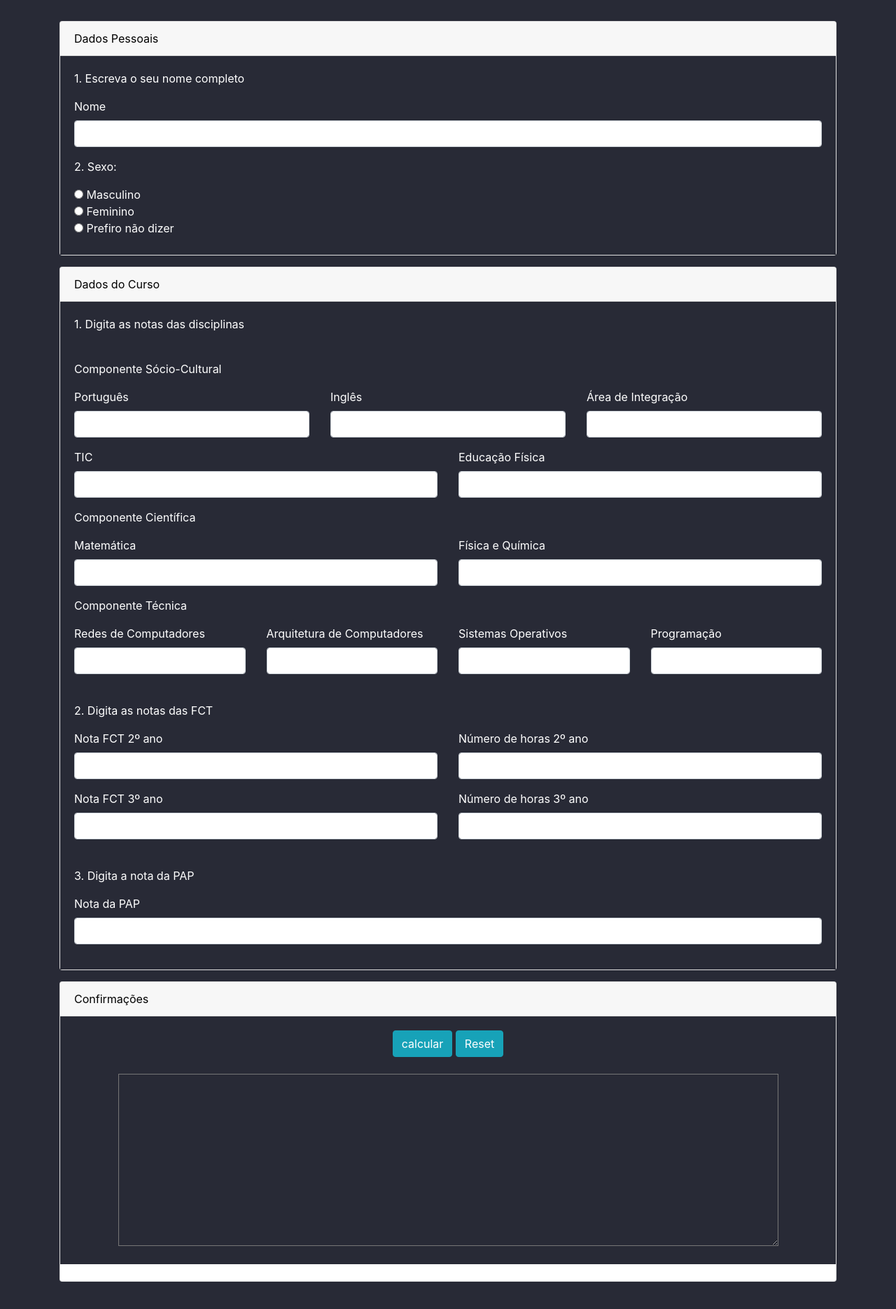
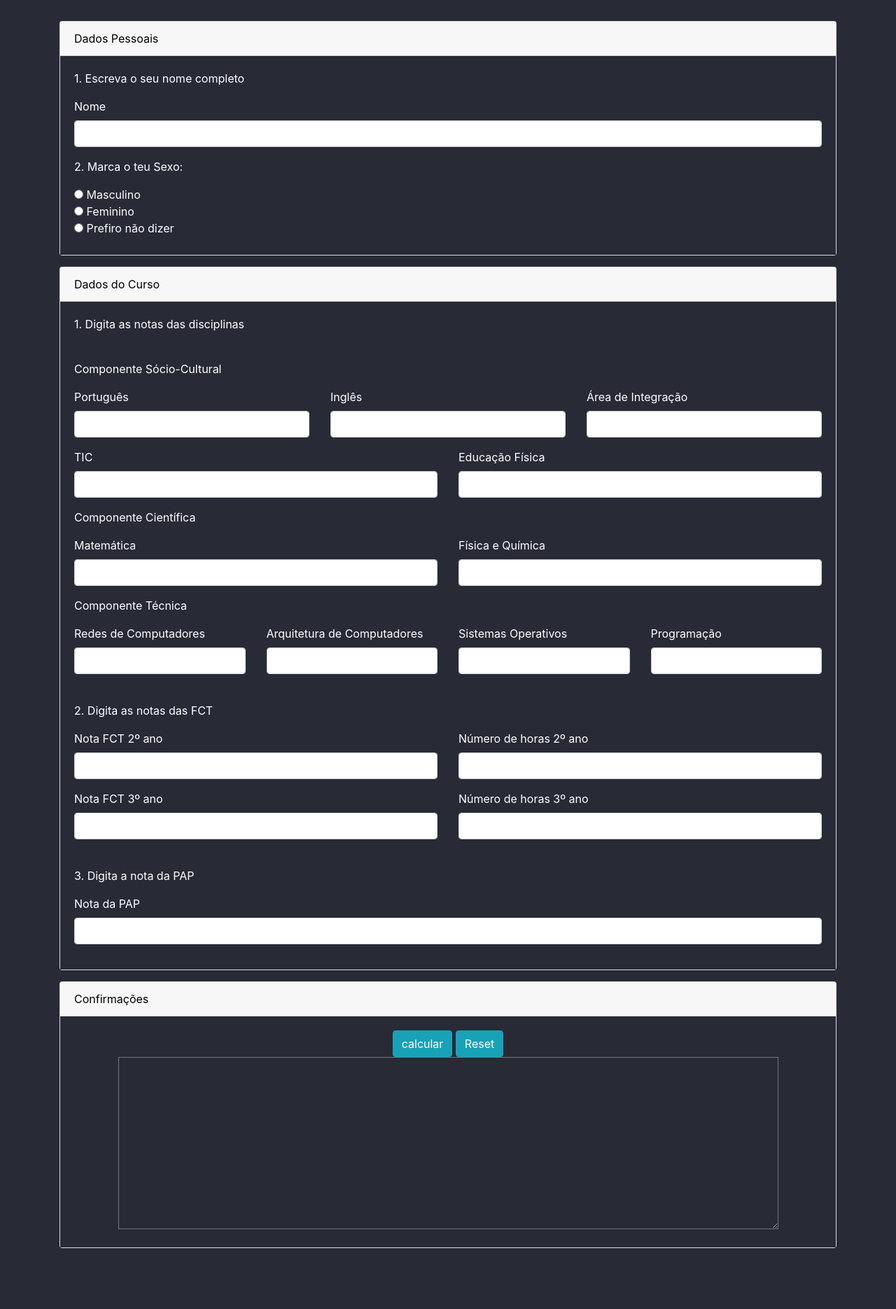
Before and after one commit to Beaast-exe/calculadora-de-media, a plain HTML site: page index.html in a window 1280 px wide. Shown: the part 260-2130 px from the top of the page at 70% size. After the commit the page ends 2083 px from the top, so only its background shows below. Drawn offline with nearby package versions, Linux system fonts and the light colour scheme.

Commit message:
Refactored the code

```diff
--- a/index.html
+++ b/index.html
@@ -18,11 +18,7 @@
 		<div class="jumbotron">
 			<center>
 				<h3>Média Final de Curso</h3>
-			</center>
-			<center>
 				<p>Digita os dados para calcular a sua média final de curso</p>
-			</center>
-			<center>
 				<a href="https://github.com/Beaast-exe/calculadora-de-media">Código Fonte</a>
 			</center>
 		</div>
@@ -39,11 +35,8 @@
 									placeholder="">
 
 							</div>
-
-
-							<p>2. Sexo:</p>
+							<p>2. Marca o teu Sexo:</p>
 							<fieldset>
-
 								<table>
 									<td>
 										<tr><input type="radio" name="ze" value="Masculino"> Masculino</tr>
@@ -65,7 +58,6 @@
 					<div class="card mb-3">
 						<div class="card-header">Dados do Curso</div>
 						<div class="card-body">
-
 							<p>1. Digita as notas das disciplinas</p>
 							<br>
 							<p>Componente Sócio-Cultural</p>
@@ -149,7 +141,6 @@
 								</div>
 							</div>
 							<br>
-
 							<p>2. Digita as notas das FCT</p>
 							<div class="row">
 								<div class="col-sm-6">
@@ -188,7 +179,6 @@
 								</div>
 							</div>
 						</div>
-
 					</div>
 				</div>
 			</div>
@@ -200,16 +190,11 @@
 							<center>
 								<input type="submit" class="btn btn-info" value="calcular"> <input type="reset"
 									class="btn btn-info">
-							</center>
-							<br>
-							<center>
+								<br>
 								<textarea type="text" id="txtTotal" placeholder="" rows="10" cols="90"
 									readonly></textarea>
 							</center>
 						</div>
-
-						<br>
-
 					</div>
 				</div>
 			</div>
```
